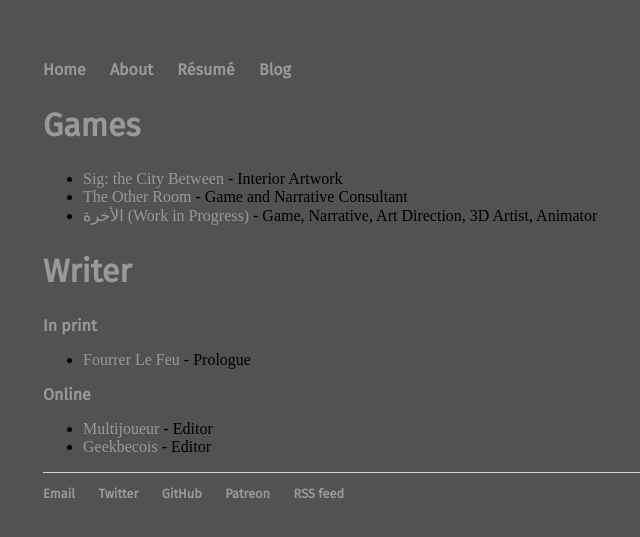
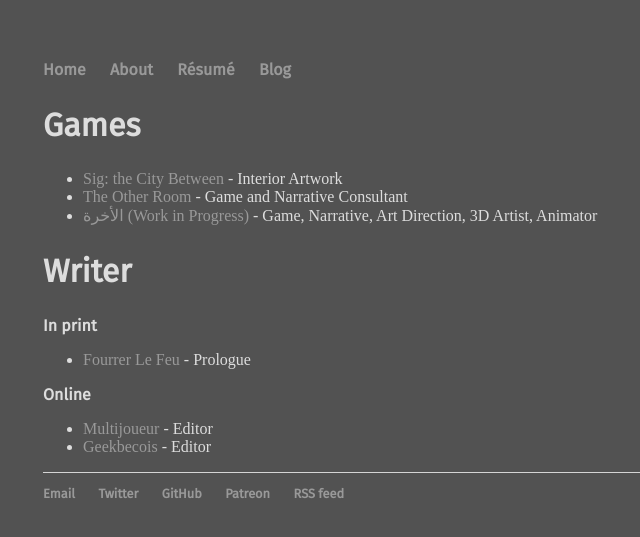
Before and after one commit to mstfacmly/mstfacmly.github.io, a Jekyll site: the page built from resume.md, in a window 1280 px wide. Shown: the top 537 px of the page, without its empty margins (149-789 px from the left). Built offline with Jekyll 4.4.1, drawn with Linux system fonts in a browser that asks for light colours; some web fonts are replaced; our own code applies the rules of GitHub Pages for plain Markdown files.

Commit message:
futher css tweaks

```diff
--- a/css/main.css
+++ b/css/main.css
@@ -22,22 +22,22 @@
 h1 {
 	font-size: 3em;
 	font-family:'FiraGO', 'Fira Sans', 'Noto Sans', 'Helvetica', 'Sans-Serif';
-	color: #999;
+	color: #ddd;
 }
 h2 {
 	font-size: 2em;
 	font-family:'FiraGO', 'Fira Sans', 'Noto Sans', 'Helvetica', 'Sans-Serif';
-	color: #999;
+	color: #ddd;
 }
 h3 {
 	font-size: 1em;
 	font-family:'FiraGO', 'Fira Sans', 'Noto Sans', 'Helvetica', 'Sans-Serif';
-	color: #999;
+	color: #ddd;
 }
 p {
 	font-size: 1.5em;
 	line-height: 1.4em;
-	color: #333;
+	color: #999;
 }
 footer {
 	border-top: 1px solid #d5d5d5;
@@ -57,5 +57,6 @@
 	border-radius: 50%;
 }
 body{
+	color: #ddd;
 	background-color: #525252;
 }
```
